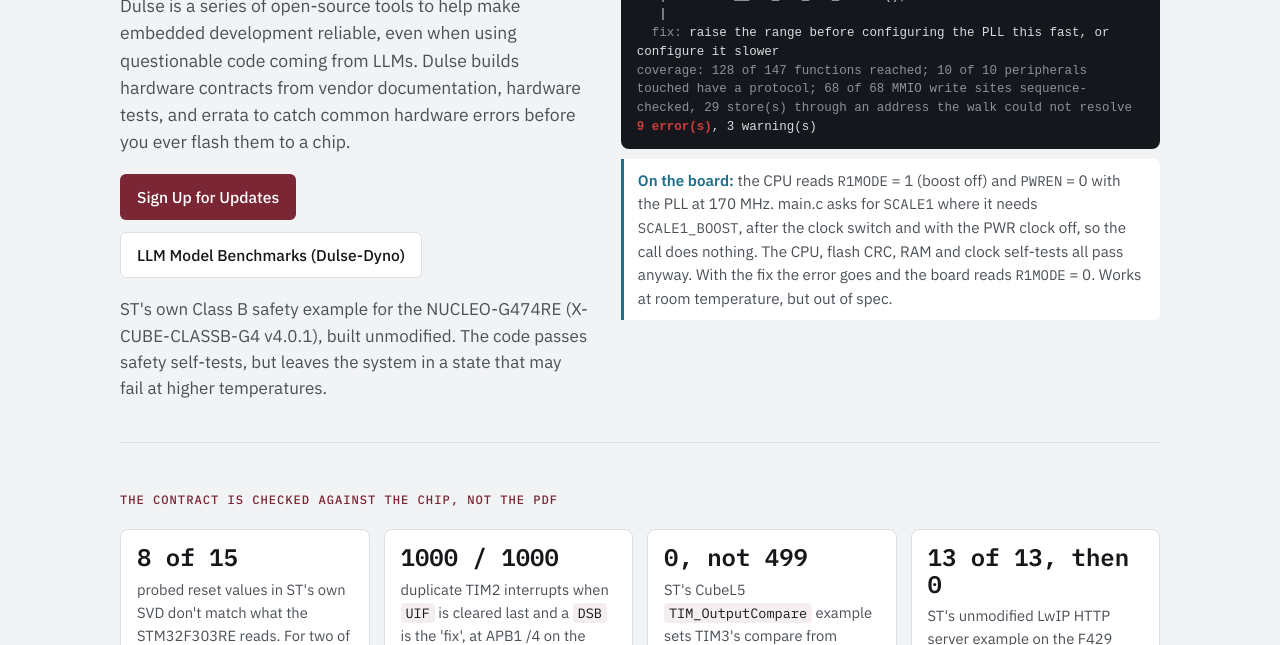
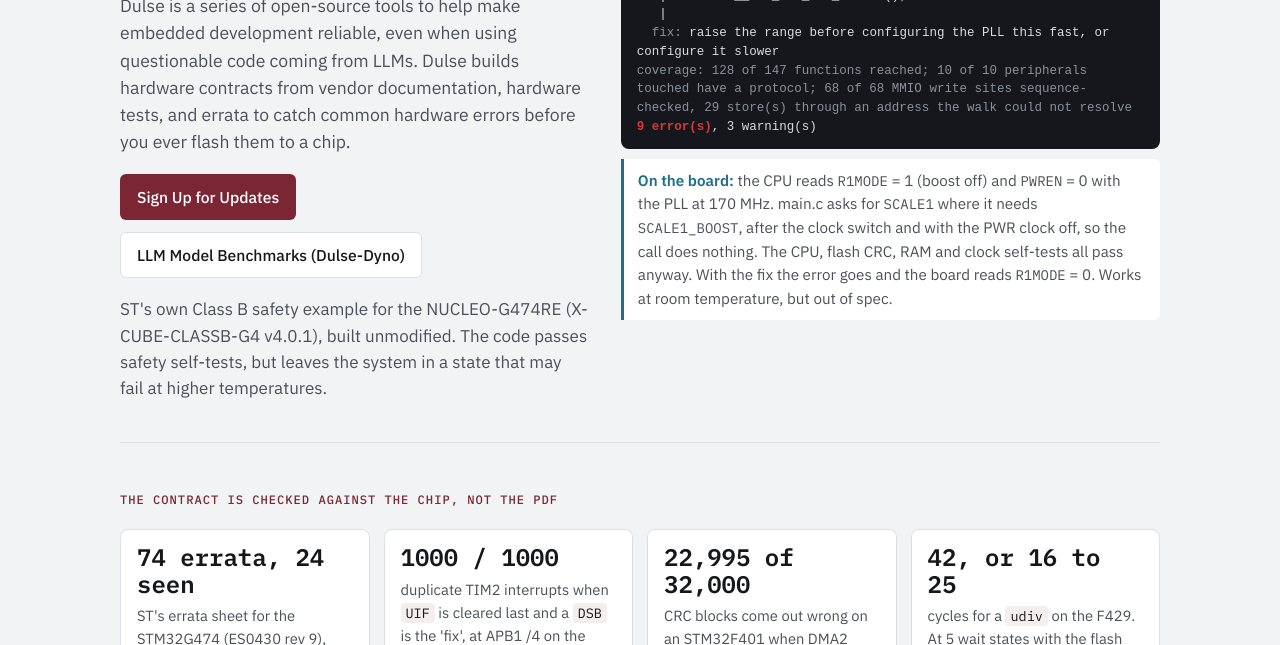
Before and after one commit to dulselang/dulse-site, a plain HTML site: page index.html in a window 1280 px wide. Shown: the part 286-931 px from the top of the page. Drawn offline with Linux system fonts and the light colour scheme.

Commit message:
New strip: G474 errata audit, F401 DMA2 into CRC, udiv timing
Co-Authored-By: Claude Fable 5.2 <noreply@anthropic.com>

```diff
--- a/index.html
+++ b/index.html
@@ -174,10 +174,10 @@ td:first-child{font-family:var(--font-mono);font-size:.85rem;white-space:nowrap}
   <div class="stack">
     <p class="eyebrow">The contract is checked against the chip, not the PDF</p>
     <div class="strip">
-      <div class="card"><div class="n">8 of 15</div><p>probed reset values in ST's own SVD don't match what the STM32F303RE reads. For two of the eight the manual doesn't match either. Read off the chip, held in the model.</p><span class="src">hw/docs/conformance-f303re</span></div>
+      <div class="card"><div class="n">74 errata, 24 seen</div><p>ST's errata sheet for the STM32G474 (ES0430 rev 9), tried item by item on a rev Y part: 24 reproduced, 22 didn't (the printed rule stays anyway), 22 couldn't be tested on this board. Two of the 24 are worse than printed, e.g., the printed workaround for &sect;2.2.8 doesn't work, and code after <code>WFI</code> runs wrongly every time. Bench probes, not the checker.</p><span class="src">results/g4-e-errata-2026-11</span></div>
       <div class="card"><div class="n">1000 / 1000</div><p>duplicate TIM2 interrupts when <code>UIF</code> is cleared last and a <code>DSB</code> is the 'fix', at APB1 /4 on the F429 and F746. A DSB is not a completion barrier on a divided APB: seen since on the L152, WL55, U585, L562, G474, G071 and (598 of 1000) the SAM G55. A read-back of the same peripheral fixes the flag-clear case.</p><span class="src">GAPS G294</span></div>
-      <div class="card"><div class="n">0, not 499</div><p>ST's CubeL5 <code>TIM_OutputCompare</code> example sets TIM3's compare from <code>LL_TIM_GetAutoReload(TIM2)</code>, a typo that shipped. TIM2 is unclocked and reads 0, so the compare is 0 instead of the 499 the comment promises, and the LED still blinks. The checker gives E0710 on the unmodified image; the other eight errors it reports there are unconfirmed.</p><span class="src">CubeL5 TIM_OutputCompare main.c:152</span></div>
-      <div class="card"><div class="n">13 of 13, then 0</div><p>ST's unmodified LwIP HTTP server example on the F429 receives at 100 Mbit on 13 of 13 boots and never at 10 Mbit (3 of 3). <code>HAL_ETH_Start_IT</code> applies the ES0206 §2.16.6 workaround to the TE write but not to RE. <code>MACCR</code> still reads RE=1 and nothing reports an error. Found on the bench and by the simulator; the register checker passes this image.</p><span class="src">cube-build F429-ETH-10MBIT</span></div>
+      <div class="card"><div class="n">22,995 of 32,000</div><p>CRC blocks come out wrong on an STM32F401 when DMA2 writes <code>CRC->DR</code> while it also serves APB2 peripherals, and all 32,000 at the faster pace. The errata sheet (ES0299 &sect;2.2.11) names GPIO as the victim, which didn't reproduce in 12 million writes; the CRC isn't listed. Zero with the printed workaround or with the APB2 traffic off, same counts on 3 of 3 boots. Bench probes, not the checker.</p><span class="src">errata-sweep F401-C1</span></div>
+      <div class="card"><div class="n">42, or 16 to 25</div><p>cycles for a <code>udiv</code> on the F429. At 5 wait states with the flash accelerator off it takes 42 whatever the operands are; with the instruction cache on it takes 16, 18 or 25 depending on them. The F401 at 1 wait state separates either way, so it is the wait states that hide it. A timing table measured in the slow configuration would call division constant-time.</p><span class="src">results/ct-2026-10-14, GAPS G447</span></div>
     </div>
   </div>
 </section>
@@ -243,7 +243,7 @@ task fn control() every 1ms deadline 100us on TIM6 {
       <div class="tile">
         <h3>Check</h3>
         <p class="claim">Any Cortex-M ELF, any toolchain. Reads and reports, alters nothing.</p>
-        <p class="res"><span class="lab">found</span>The Class B example and the CubeL5 typo above. Microchip's HAL read-modify-writing the write-only <code>SUPC_CR</code>, core-off bit included (latent: it reads 0 on both dies tried). The SAMD21 <code>XOSC32K.AAMPEN</code> erratum in a Zephyr SoC file that builds into nine boards, seven of them SAMD21. Four in ChibiOS master's HALs, e.g., the G4 'boost' option writes the bit that turns boost off, so the part runs 170 MHz in the 150 MHz mode (read back on a NUCLEO-G474RE). None filed upstream yet.</p>
+        <p class="res"><span class="lab">found</span>The Class B example above. A typo in ST's CubeL5 <code>TIM_OutputCompare</code> example that reads the unclocked TIM2, so TIM3's compare is 0 instead of 499. Microchip's HAL read-modify-writing the write-only <code>SUPC_CR</code>, core-off bit included (latent: it reads 0 on both dies tried). The SAMD21 <code>XOSC32K.AAMPEN</code> erratum in a Zephyr SoC file that builds into nine boards, seven of them SAMD21. Four in ChibiOS master's HALs, e.g., the G4 'boost' option writes the bit that turns boost off, so the part runs 170 MHz in the 150 MHz mode (read back on a NUCLEO-G474RE). None filed upstream yet.</p>
         <p class="gap"><span class="lab">gap</span>Precision on vendor code is 0.06 to 0.16 per site held out; recall on historical bugs 1 to 3 in 46. See 'what it misses'.</p>
       </div>
       <div class="tile">
```
